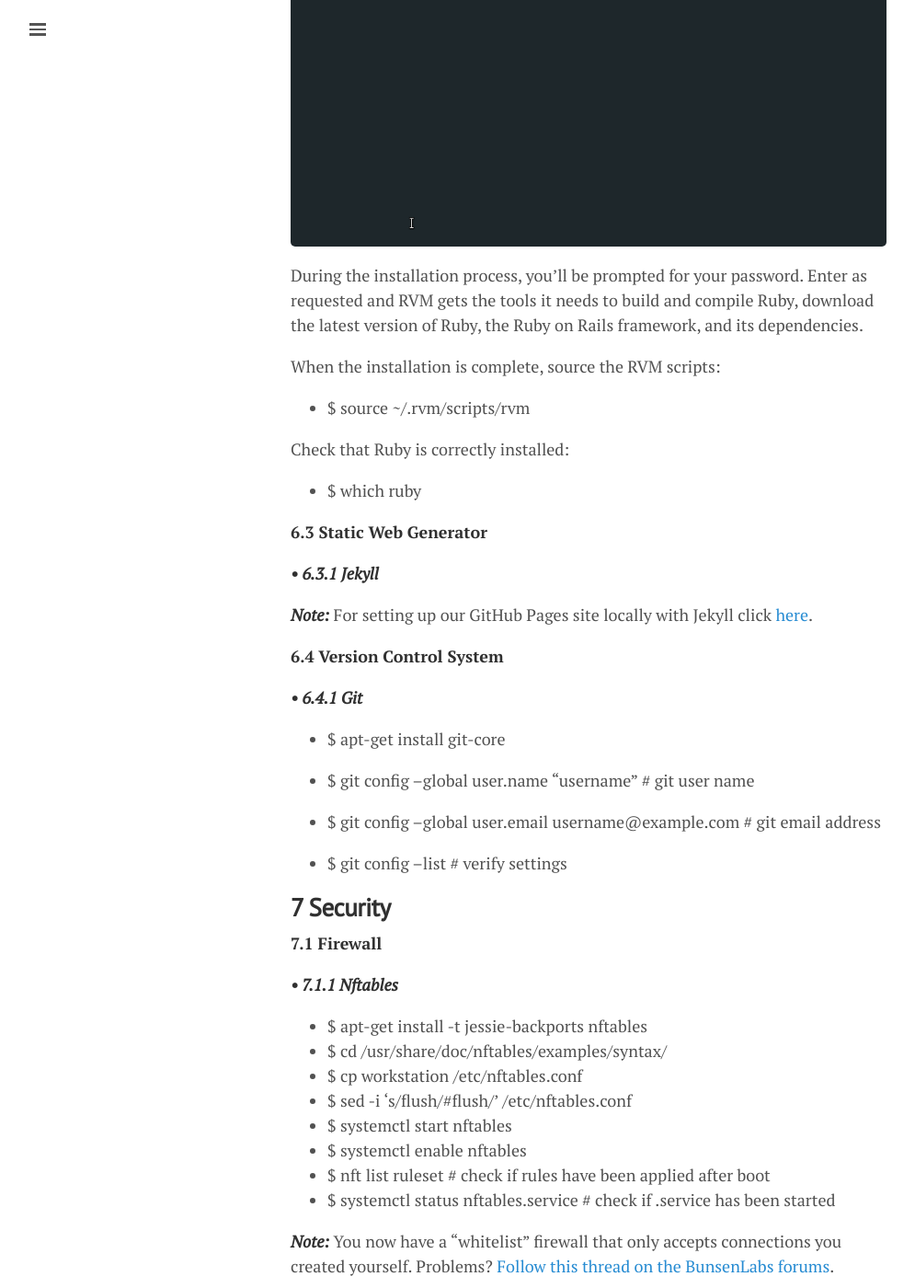
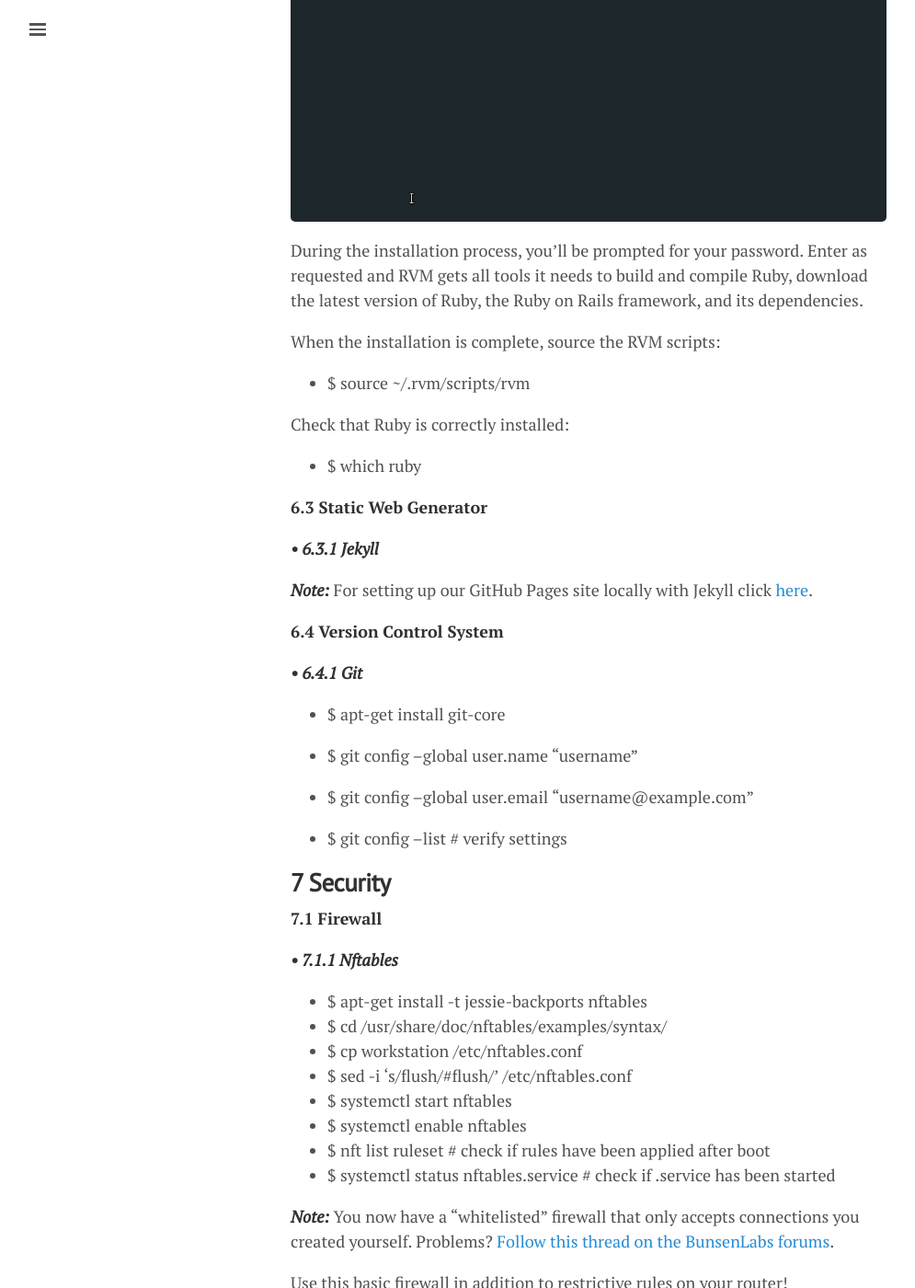
Before and after one commit to lgeurts/lgeurts.github.io, a Jekyll site: the page built from _posts/2017-07-11-bunsenlabs-linux-setup-notes-for dell-inspiron-6000.md, in a window 1280 px wide and 1400 px high, scrolled down 11164 px. Shown: the whole window at 92% size, without its empty margins (0-995 px from the left). Built offline with Jekyll 4.4.1, drawn with Linux system fonts in a browser that asks for light colours; nearby versions of some CDN libraries; comment, search, counter and statistics services are not loaded; some of the changed text lies outside the part shown.

Commit message:
Update 2017-07-11-bunsenlabs-linux-setup-notes-for dell-inspiron-6000.md

```diff
--- a/_posts/2017-07-11-bunsenlabs-linux-setup-notes-for dell-inspiron-6000.md
+++ b/_posts/2017-07-11-bunsenlabs-linux-setup-notes-for dell-inspiron-6000.md
@@ -317,7 +317,7 @@
 
 ![Piping RVM](/assets/rvm-pipe.png)
 
-During the installation process, you'll be prompted for your password. Enter as requested and RVM gets the tools it needs to build and compile Ruby, download the latest version of Ruby, the Ruby on Rails framework, and its dependencies.
+During the installation process, you'll be prompted for your password. Enter as requested and RVM gets all tools it needs to build and compile Ruby, download the latest version of Ruby, the Ruby on Rails framework, and its dependencies.
 
 When the installation is complete, source the RVM scripts:
 
@@ -339,9 +339,9 @@
 
 - $ apt-get install git-core
 
-- $ git config --global user.name "username" # git user name
+- $ git config --global user.name "username"
 
-- $ git config --global user.email username@example.com # git email address
+- $ git config --global user.email "username@example.com"
 
 - $ git config --list # verify settings
 
@@ -361,7 +361,7 @@
 - $ nft list ruleset # check if rules have been applied after boot
 - $ systemctl status nftables.service # check if .service has been started
 
-***Note:*** You now have a "whitelist" firewall that only accepts connections you created yourself.
+***Note:*** You now have a "whitelisted" firewall that only accepts connections you created yourself.
 Problems? [Follow this thread on the BunsenLabs forums](https://forums.bunsenlabs.org/viewtopic.php?id=1765).
 
 Use this basic firewall in addition to restrictive rules on your router!
```
Also changed, not shown: other parts of _posts/2017-07-11-bunsenlabs-linux-setup-notes-for dell-inspiron-6000.md (+3 -3 lines).
